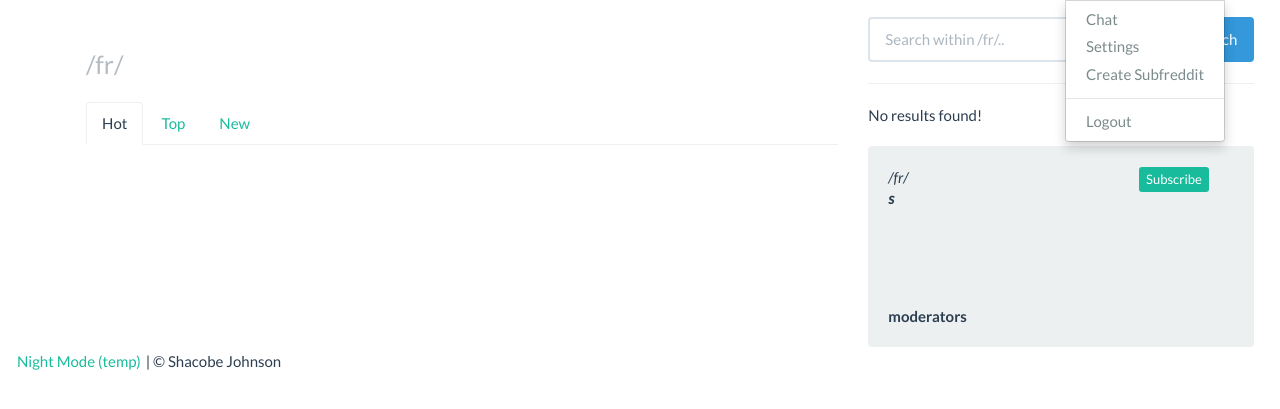
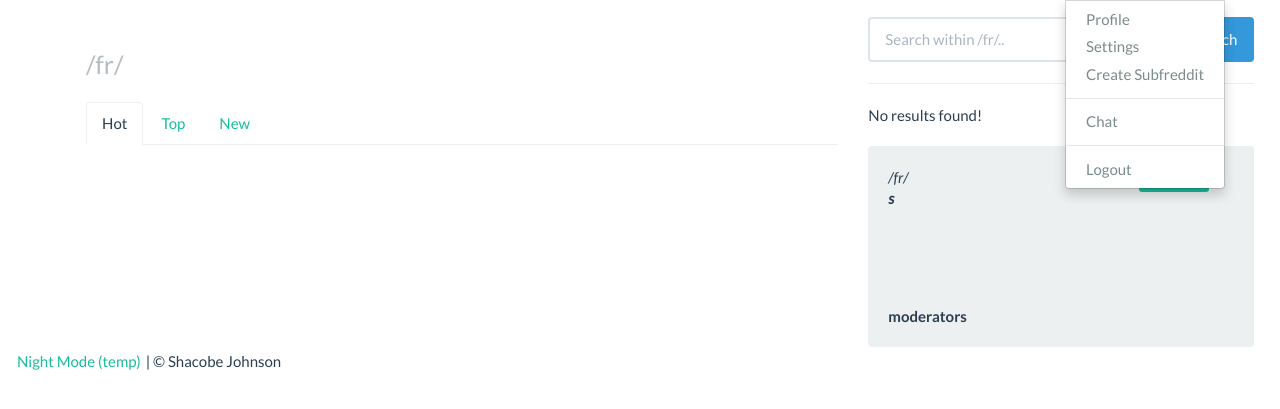
Before and after one commit to CobeMakarov/freddit, a Flask app: template templates/subfreddit.html in a window 1280 px wide, after a click that opens the changed part. Shown: the part 60-469 px from the top of the page. Run offline with Flask 2, Linux system fonts and the light colour scheme; the template is opened without the code that fills it, so the values that code supplies are empty; some libraries are stand-ins or nearby versions.

Commit message:
custom subfreddit colors now show up properly for dropdown and hover

```diff
--- a/templates/front_page_layout.html
+++ b/templates/front_page_layout.html
@@ -11,6 +11,20 @@
         {% endif %}
         <link rel="stylesheet" href="{{ url_for('static', filename='styles/bootstrap-extra.css') }}">
         <link rel="stylesheet" href="{{ url_for('static', filename='styles/jquery-ui.css') }}">
+
+        {% if sub is defined and sub.header_background|length >= 3 %}
+        <style>
+            div.navbar.navbar-default.navbar-fixed-top {
+                background-color: {{ sub.header_background }};
+            }
+            .navbar-default .navbar-nav>.open>a, .navbar-default .navbar-nav>.open>a:hover, .navbar-default .navbar-nav>.open>a:focus {
+                background-color: {{ sub.header_background }};
+            }
+            .dropdown-menu>li>a:hover {
+                background-color: {{ sub.header_background }};
+            }
+        </style>
+        {% endif %}
 
         {% if sub is defined and sub.header_text|length >= 3 %}
         <style>
@@ -27,13 +41,6 @@
                     background-color: {{ sub.header_background }};
                 }
             {% endif %}
-        </style>
-        {% endif %}
-        {% if sub is defined and sub.header_background|length >= 3 %}
-        <style>
-            div.navbar.navbar-default.navbar-fixed-top {
-                background-color: {{ sub.header_background }};
-            }
         </style>
         {% endif %}
     </head>
@@ -70,10 +77,12 @@
                                 {% endif %}
                                 <span class="caret"></span></a>
                             <ul class="dropdown-menu" role="menu">
-                                <li><a href="/chat">Chat</a></li>
+                                <li><a href="{{ url_for('render_user', name=client.username) }}">Profile</a></li>
                                 <li><a href="/settings">Settings</a></li>
                                 <li><a href="/settings/create">Create Subfreddit</a></li>
                                 <!-- modded subs here -->
+                                <li class="divider"></li>
+                                <li><a href="/chat">Chat</a></li>
                                 <li class="divider"></li>
                                 <li><a href="/logout">Logout</a></li>
                             </ul>
```
